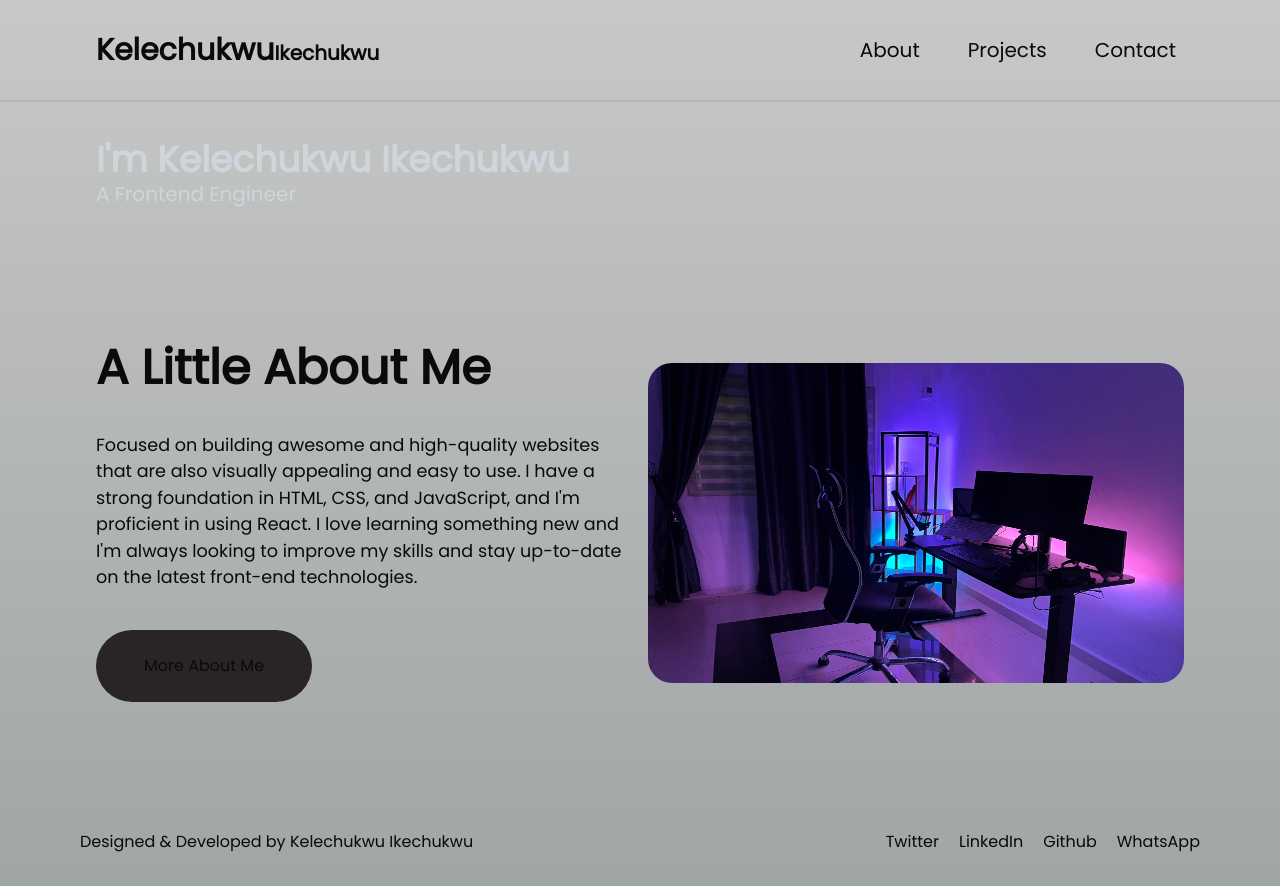
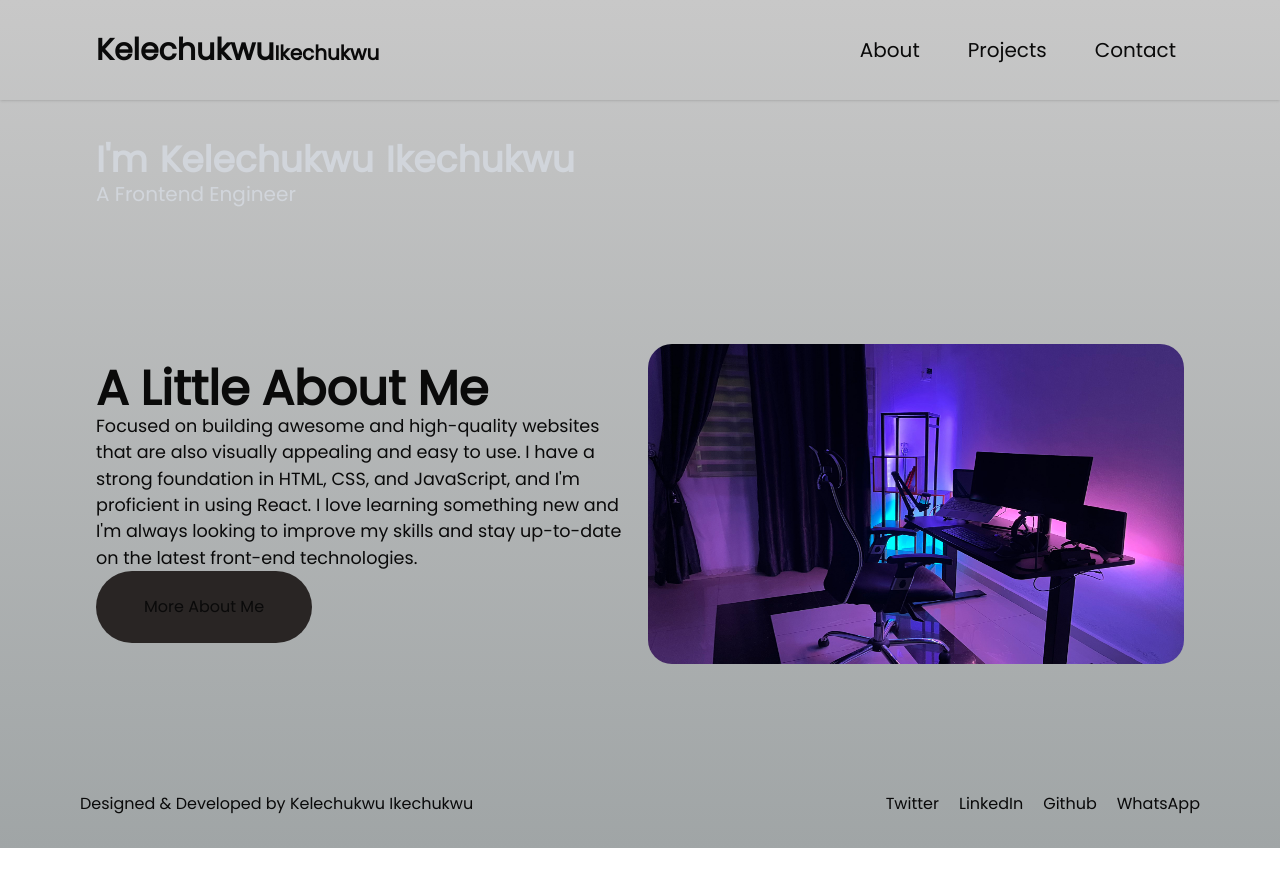
Before and after one commit to kelechukwu1/My-Portfolio, a Next.js app: page / in a window 1280 px wide. After the commit the page ends 848 px from the top, so only its background shows below. Built offline with nearby package versions, Linux system fonts and the light colour scheme.

Commit message:
added springy-text feature

```diff
--- a/package.json
+++ b/package.json
@@ -9,10 +9,12 @@
     "lint": "next lint"
   },
   "dependencies": {
+    "framer-motion": "^10.16.4",
     "next": "13.5.6",
     "react": "^18",
     "react-dom": "^18",
-    "react-icons": "^4.11.0"
+    "react-icons": "^4.11.0",
+    "tailwind-merge": "^1.14.0"
   },
   "devDependencies": {
     "autoprefixer": "^10",
--- a/src/components/AboutFew.jsx
+++ b/src/components/AboutFew.jsx
@@ -1,17 +1,23 @@
 import Image from "next/image";
 import Link from "next/link";
 import React from "react";
+import SpringyText from "./springy-text/SpringyText";
 
 const AboutFew = () => {
 	return (
 		<>
 			<div className="mx-4 md:mx-24 h-full md:py-24 flex items-center">
 				<div className="md:grid md:grid-cols-2 md:gap-4 md:justify-between items-center">
-					<div className="space-y-10">
-						<div className="text-3xl md:text-4xl lg:text-5xl font-black text-center md:text-start">
-							A Little About Me
+					<div className="mt-5 md:mt-0">
+						<div className="mb-8 md:mb-0 text-3xl md:text-4xl lg:text-5xl font-black text-center md:text-start">
+							<SpringyText
+								className="justify-center"
+								text="A Little About Me"
+							/>
 						</div>
-						<div className="text-center md:text-start md:text-[1.1rem] text-muted-main fluid-lg">
+						{/* <SpringyText className="justify-center" text="A Little About Me" /> */}
+
+						<div className="text-center mb-8 md:mb-0 md:text-start md:text-[1.1rem] text-muted-main fluid-lg">
 							Focused on building awesome and high-quality websites that are
 							also visually appealing and easy to use. I have a strong
 							foundation in HTML, CSS, and JavaScript, and I'm proficient in
@@ -19,7 +25,7 @@ const AboutFew = () => {
 							to improve my skills and stay up-to-date on the latest front-end
 							technologies.
 						</div>
-						<div className="flex justify-center md:justify-start">
+						<div className="flex justify-center mb-8 md:mb-0 md:justify-start">
 							<Link href={"/about"}>
 								<button className="text-center px-12 py-6 rounded-full bg-stone-800 hover:bg-blue-700 transition duration-500">
 									More About Me
--- a/src/components/Greeting.jsx
+++ b/src/components/Greeting.jsx
@@ -1,12 +1,18 @@
 import React from "react";
+import SpringyText from "./springy-text/SpringyText";
 
 const Greeting = () => {
 	return (
 		<div className="mx-4 md:mx-24 my-5 md:my-10 text-gray-300">
 			<div className="text-2xl md:text-4xl font-black">
-				I'm Kelechukwu Ikechukwu
+				<SpringyText
+					className="justify-center"
+					text="I'm Kelechukwu Ikechukwu"
+				/>
 			</div>
-			<div className="text-xl">A Frontend Engineer</div>
+			<div className="text-xl flex justify-center md:justify-start">
+				A Frontend Engineer
+			</div>
 		</div>
 	);
 };
--- /dev/null
+++ b/src/components/miniContactForm.jsx
@@ -0,0 +1,7 @@
+import React from "react";
+
+const miniContactForm = () => {
+	return <div></div>;
+};
+
+export default miniContactForm;
--- /dev/null
+++ b/src/components/springy-text/SpringyLetter.tsx
@@ -0,0 +1,47 @@
+"use client";
+import { motion, useAnimationControls } from "framer-motion";
+import { useState } from "react";
+import React from "react";
+
+interface SpringyLetterProps {
+	letter: string;
+}
+
+const SpringyLetter = ({ letter }: SpringyLetterProps) => {
+	const [isPlaying, setIsPlaying] = useState(false);
+
+	const controls = useAnimationControls();
+
+	const springAnimation = () => {
+		if (isPlaying) return;
+
+		setIsPlaying(true);
+		controls.start({
+			transform: [
+				"scale(1,1)",
+				"scale(1.2,.6)",
+				"scale(.7,1.3)",
+				"scale(1.2,.8)",
+				"scale(.8,1.2)",
+				"scale(1,1)",
+			],
+			transition: {
+				times: [0, 0.3, 0.45, 0.65, 0.8, 1],
+			},
+		});
+	};
+
+	return (
+		<motion.span
+			animate={controls}
+			whileHover={{ color: "#3897e9" }}
+			onMouseOver={() => springAnimation()}
+			onAnimationComplete={() => setIsPlaying(false)}
+			className="inline-block font-bold text-text-main fluid-4xl"
+		>
+			{letter === " " ? "\u00A0" : letter}
+		</motion.span>
+	);
+};
+
+export default SpringyLetter;
--- /dev/null
+++ b/src/components/springy-text/SpringyText.tsx
@@ -0,0 +1,37 @@
+"use client";
+import SpringyLetter from "./SpringyLetter";
+import React from "react";
+import { twMerge } from "tailwind-merge";
+
+interface SpringyTextProps {
+	text: string;
+	className?: string;
+}
+
+const SpringyText = ({ text, className }: SpringyTextProps) => {
+	const springyTextParentClass = twMerge(`
+    ${className}
+    flex
+    flex-wrap
+    gap-x-3
+    md:justify-start
+  `);
+
+	const words = text.split(" ");
+
+	const getSpringyLetters = (word: string) => {
+		const letters = word.split("");
+
+		return letters.map((letter: string, i: number) => (
+			<SpringyLetter key={letter + i} letter={letter} />
+		));
+	};
+
+	const springyText = words.map((word: any, i: number) => (
+		<div key={word}>{getSpringyLetters(word)}</div>
+	));
+
+	return <h1 className={springyTextParentClass}>{springyText}</h1>;
+};
+
+export default SpringyText;
```
Also changed, not shown: 1 other file (tests, documents, lock files or other folders).
